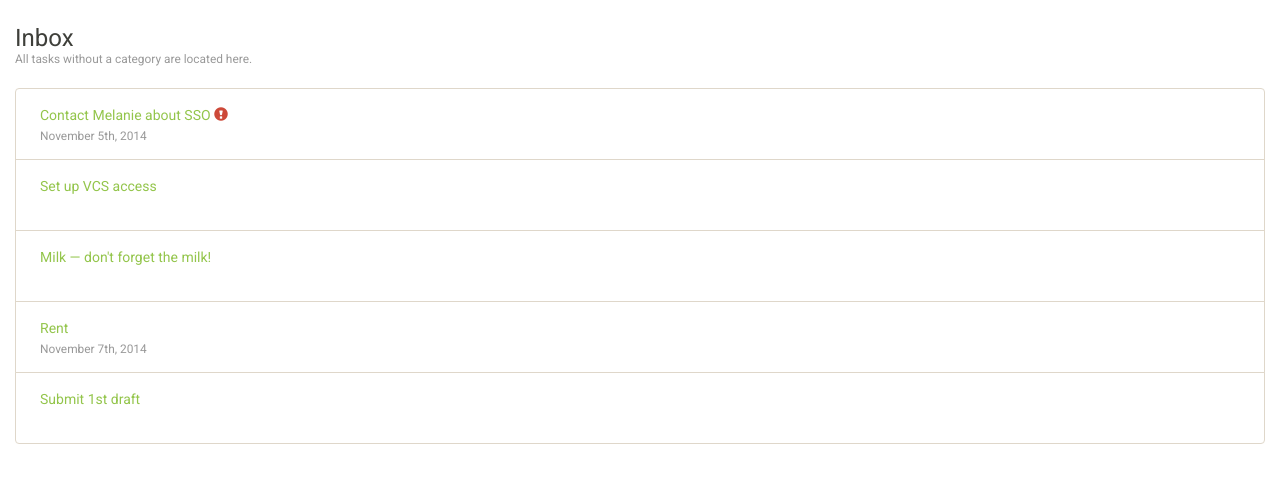
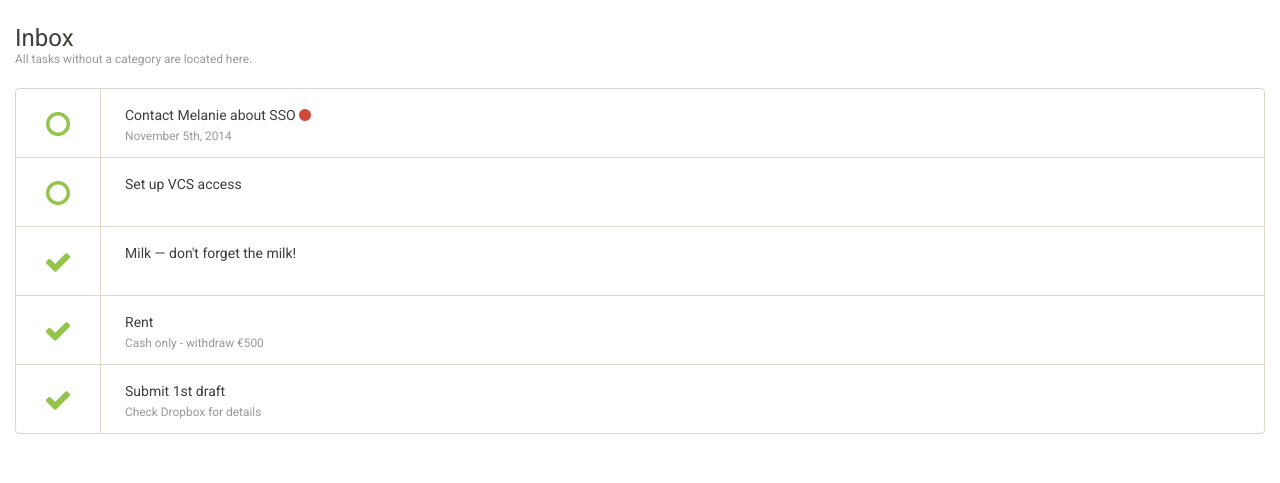
Before and after one commit to kirankumarpatel/dbs-done, a plain HTML site: page index.html in a window 1280 px wide. Shown: the part 65-548 px from the top of the page. Drawn offline with nearby package versions, Linux system fonts and the light colour scheme.

Commit message:
Implemented font awesome and sweet tick boxes

```diff
--- a/css/main.css
+++ b/css/main.css
@@ -5,11 +5,13 @@ body { padding-top: 70px; }
 small {color: #999;}
 
 /* bs overrides */
-.tasks .list-group-item {padding: 0;}
+.tasks .list-group-item {padding: 0; height: 5em;}
 
 /* task list */
-.task {display: block; padding: 16px 24px; width: 100%; height: 5em;}
+.task {display: inline-block; clear: none; padding: 16px 24px; width: auto; height: 100%; color: #3e3f3a;}
 .task:hover {text-decoration: none}
+.task-action {border-right: solid 1px #dfd7ca; float: left; height:100%; line-height: 3.5em;}
+.task-action-complete {color: #93c54b;}
 
 /* details list */
 .task-actions {position: relative; top: 20px;}
--- a/index.html
+++ b/index.html
@@ -7,6 +7,7 @@
         <meta name="description" content="">
         <meta name="viewport" content="width=device-width, initial-scale=1, maximum-scale=1, user-scalable=no">
         <link rel="stylesheet" href="css/bs.css">
+        <link rel="stylesheet" href="css/fa.css">
         <link rel="stylesheet" href="css/main.css">
 
         <!-- scripts -->
@@ -46,28 +47,33 @@
 
                     <ul class="list-group tasks">
                         <li class="list-group-item">
+                            <a href="#" class="task task-action task-action-complete"><i class="fa fa-circle-o fa-2x fa-fw"></i></a>
                             <a href="#" class="task">
-                                Contact Melanie about SSO <span class="glyphicon glyphicon-exclamation-sign task-important"></span><br /><small>November 5th, 2014</small>
+                                Contact Melanie about SSO <i class="fa fa-circle task-important"></i><br /><small>November 5th, 2014</small>
                             </a>
                         </li>
                         <li class="list-group-item">
+                            <a href="#" class="task task-action task-action-complete"><i class="fa fa-circle-o fa-2x fa-fw"></i></a>
                             <a href="#" class="task">
                                 Set up VCS access
                             </a>
                         </li>
                         <li class="list-group-item">
+                            <a href="#" class="task task-action task-action-complete"><i class="fa fa-check fa-2x fa-fw"></i></a>
                             <a href="#" class="task">
                                 Milk — don't forget the milk!
                             </a>
                         </li>
                         <li class="list-group-item">
+                            <a href="#" class="task task-action task-action-complete"><i class="fa fa-check fa-2x fa-fw"></i></a>
                             <a href="#" class="task">
-                                Rent<br /><small>November 7th, 2014</small>
+                                Rent<br /><small>Cash only - withdraw €500</small>
                             </a>
                         </li>
                         <li class="list-group-item">
+                            <a href="#" class="task task-action task-action-complete"><i class="fa fa-check fa-2x fa-fw"></i></a>
                             <a href="#" class="task">
-                                Submit 1st draft
+                                Submit 1st draft<br /><small>Check Dropbox for details</small>
                             </a>
                         </li>
                     </ul>
```
